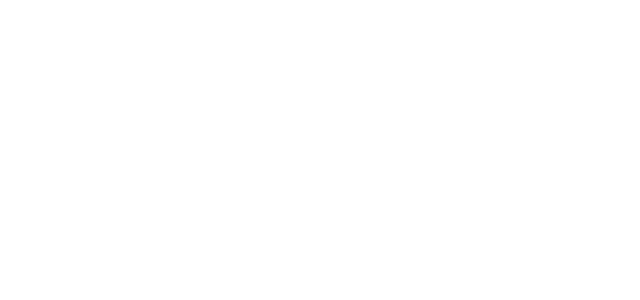
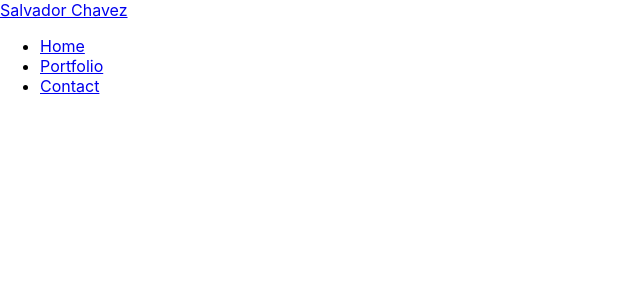
Before and after one commit to Sal-C/React-Portfolio, a React (Create React App) app: page / in a window 1280 px wide. Shown: the top 300 px of the page, without its empty margins (0-640 px from the left). Built offline with nearby package versions, Linux system fonts and the light colour scheme; the HTML template or start-up script is replaced by a standard one.

Commit message:
navbar component added

```diff
--- a/src/App.js
+++ b/src/App.js
@@ -5,11 +5,13 @@
   Route
 } from "react-router-dom";
 import './App.css';
+import Navbar from './components/Navbar';
 
 export default function BasicExample() {
   return (
     <Router>
       <div>
+      <Navbar />
         <Switch>
           <Route exact path="/">
             <Home />
--- /dev/null
+++ b/src/components/Navbar/index.js
@@ -0,0 +1,20 @@
+import React, { Component } from "react";
+
+class Navbar extends Component {
+  render() {
+    return (
+        <div className="navbar-fixed" id="navbar">
+            <nav className="nav-color" role="navigation">
+                <a id="logo-container" href="./index.html" className="brand-logo">Salvador Chavez</a>
+                <ul className="right hide-on-med-and-down">
+                    <li><a href="/bio">Home</a></li>
+                    <li><a href="/portfolio">Portfolio</a></li>
+                    <li><a href="/contact">Contact</a></li>
+                </ul>
+            </nav>
+      </div>
+    );
+  }
+}
+
+export default Navbar;
```
